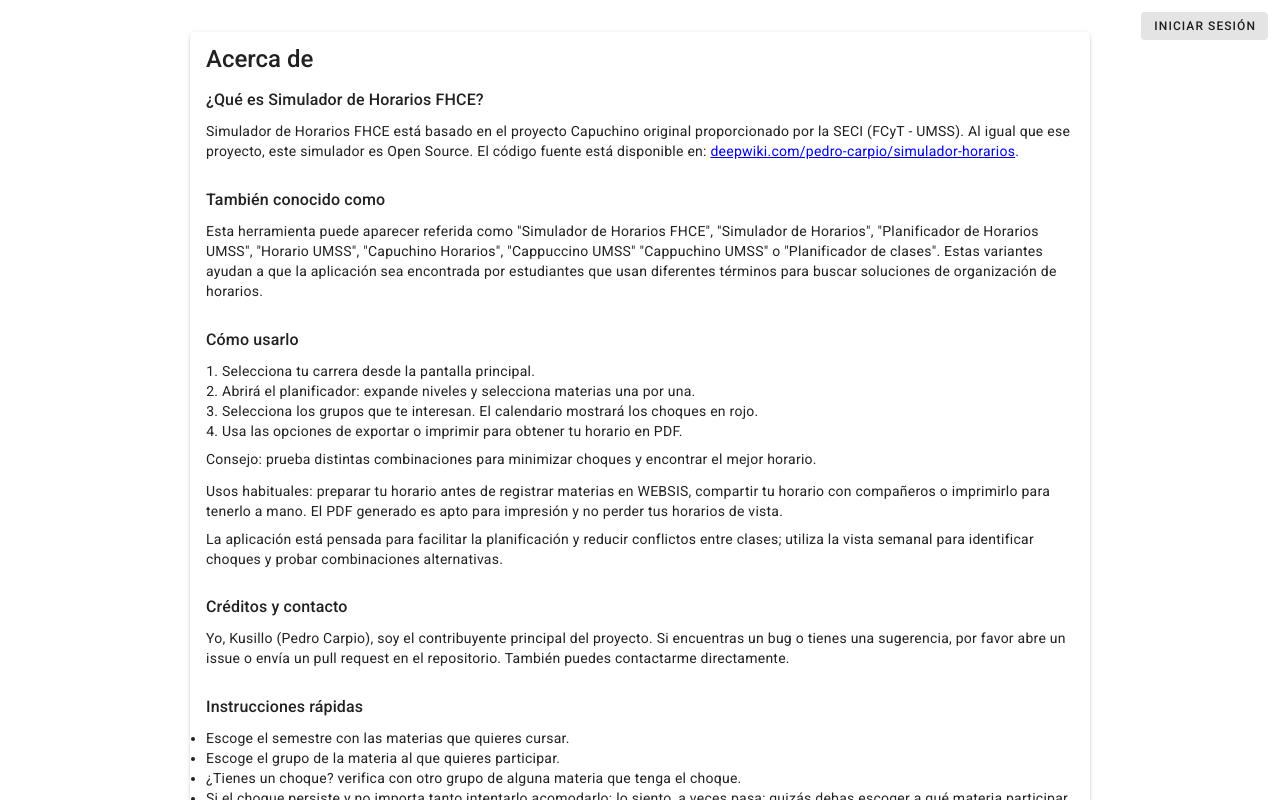
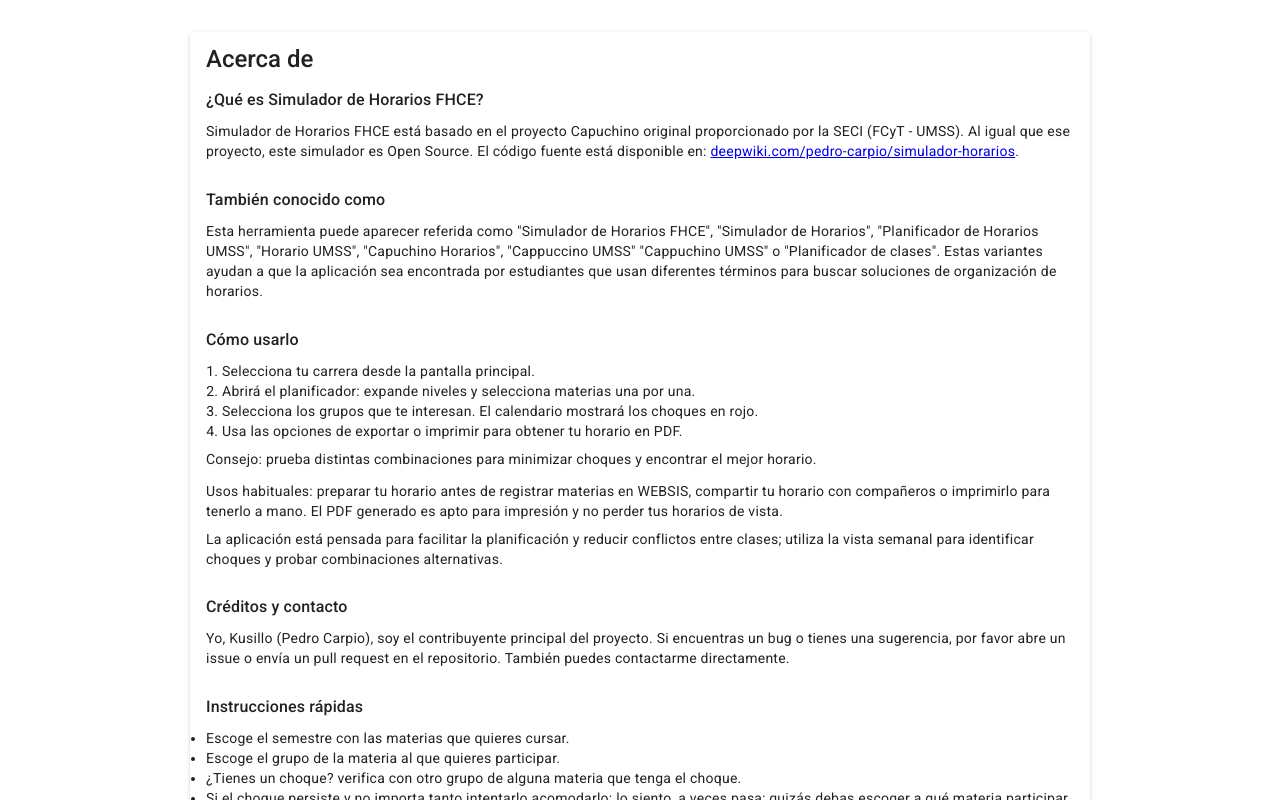
Before and after one commit to piano7check/simulador-horarios-fhce, a Vue app: page /acerca-de in a window 1280 px wide. Shown: the top 800 px of the page. Built offline with nearby package versions, Linux system fonts and the light colour scheme; no server answers.

Commit message:
fix: mover botón de auth a toolbars nativos, eliminar overlay flotante

```diff
--- a/src/App.vue
+++ b/src/App.vue
@@ -1,46 +1,11 @@
-<script setup lang="ts">
-import { ref } from 'vue'
-import { mdiAccountCircle, mdiLogout } from '@mdi/js'
-import AuthDialog from '@/components/AuthDialog.vue'
-import { useAuth } from '@/composables/useAuth'
-
-const { user, signOut } = useAuth()
-const authDialog = ref(false)
-</script>
+<script setup lang="ts"></script>
 
 <template>
   <v-app>
-    <auth-dialog v-model="authDialog" />
-
-    <div class="auth-btn-container">
-      <v-menu v-if="user" location="bottom end">
-        <template #activator="{ props }">
-          <v-btn v-bind="props" :icon="mdiAccountCircle" variant="tonal" size="small" />
-        </template>
-        <v-list density="compact" min-width="200">
-          <v-list-item>
-            <v-list-item-subtitle class="text-caption">{{ user.email }}</v-list-item-subtitle>
-          </v-list-item>
-          <v-divider />
-          <v-list-item :prepend-icon="mdiLogout" title="Cerrar sesión" @click="signOut" />
-        </v-list>
-      </v-menu>
-      <v-btn v-else size="small" variant="tonal" @click="authDialog = true">
-        Iniciar sesión
-      </v-btn>
-    </div>
-
     <v-main>
       <router-view />
     </v-main>
   </v-app>
 </template>
 
-<style scoped>
-.auth-btn-container {
-  position: fixed;
-  top: 12px;
-  right: 12px;
-  z-index: 1000;
-}
-</style>
+<style scoped></style>
--- /dev/null
+++ b/src/components/AuthButton.vue
@@ -0,0 +1,27 @@
+<script setup lang="ts">
+import { ref } from 'vue'
+import { mdiAccountCircle, mdiLogout } from '@mdi/js'
+import { useAuth } from '@/composables/useAuth'
+import AuthDialog from './AuthDialog.vue'
+
+const { user, signOut } = useAuth()
+const authDialog = ref(false)
+</script>
+
+<template>
+  <auth-dialog v-model="authDialog" />
+
+  <v-menu v-if="user" location="bottom end">
+    <template #activator="{ props }">
+      <v-btn v-bind="props" :icon="mdiAccountCircle" variant="text" size="small" />
+    </template>
+    <v-list density="compact" min-width="180">
+      <v-list-item>
+        <v-list-item-subtitle class="text-caption">{{ user.email }}</v-list-item-subtitle>
+      </v-list-item>
+      <v-divider />
+      <v-list-item :prepend-icon="mdiLogout" title="Cerrar sesión" @click="signOut" />
+    </v-list>
+  </v-menu>
+  <v-btn v-else :icon="mdiAccountCircle" variant="text" size="small" @click="authDialog = true" />
+</template>
--- a/src/composables/useAuth.ts
+++ b/src/composables/useAuth.ts
@@ -20,7 +20,11 @@
   }
 
   async function signUp(email: string, password: string) {
-    const { data, error } = await supabase.auth.signUp({ email, password })
+    const { data, error } = await supabase.auth.signUp({
+      email,
+      password,
+      options: { emailRedirectTo: window.location.origin },
+    })
     if (error) throw error
     return data
   }
--- a/src/views/InicioView.vue
+++ b/src/views/InicioView.vue
@@ -2,6 +2,7 @@
 import { ref, onMounted } from 'vue'
 import { useRouter } from 'vue-router'
 import { obtenerCarreras, type Carrera } from '@/services/horarios'
+import AuthButton from '@/components/AuthButton.vue'
 import { mdiMagnify, mdiSchool, mdiChevronRight } from '@mdi/js'
 
 const router = useRouter()
@@ -46,7 +47,7 @@
 
 <template>
   <v-container class="d-flex flex-column align-center justify-center" style="min-height: 100dvh">
-    <div class="w-100 d-flex justify-center mb-4">
+    <div class="w-100 d-flex justify-space-between align-center mb-4">
       <router-link
         to="/acerca-de"
         class="text-caption text-medium-emphasis"
@@ -54,6 +55,7 @@
       >
         Acerca de esta aplicación
       </router-link>
+      <auth-button />
     </div>
     <v-card max-width="500" width="100%" elevation="2" rounded="lg">
       <v-card-title class="text-center pt-6">
--- a/src/views/PlanificadorView.vue
+++ b/src/views/PlanificadorView.vue
@@ -17,6 +17,7 @@
   mdiContentSave,
 } from '@mdi/js'
 import SemanaView from '@/components/SemanaView.vue'
+import AuthButton from '@/components/AuthButton.vue'
 import { useAuth } from '@/composables/useAuth'
 import { cargarHorario, guardarHorario } from '@/services/horarioGuardado'
 
@@ -297,6 +298,9 @@
           {{ carrera.replace(/-/g, ' ') }}
         </v-list-item-title>
         <v-list-item-subtitle>{{ GESTION }}</v-list-item-subtitle>
+        <template #append>
+          <auth-button />
+        </template>
       </v-list-item>
 
       <v-divider />
@@ -475,6 +479,7 @@
         <v-toolbar-title class="text-subtitle-2">
           {{ carrera.replace(/-/g, ' ') }}
         </v-toolbar-title>
+        <auth-button />
       </v-toolbar>
 
       <v-container>
```
